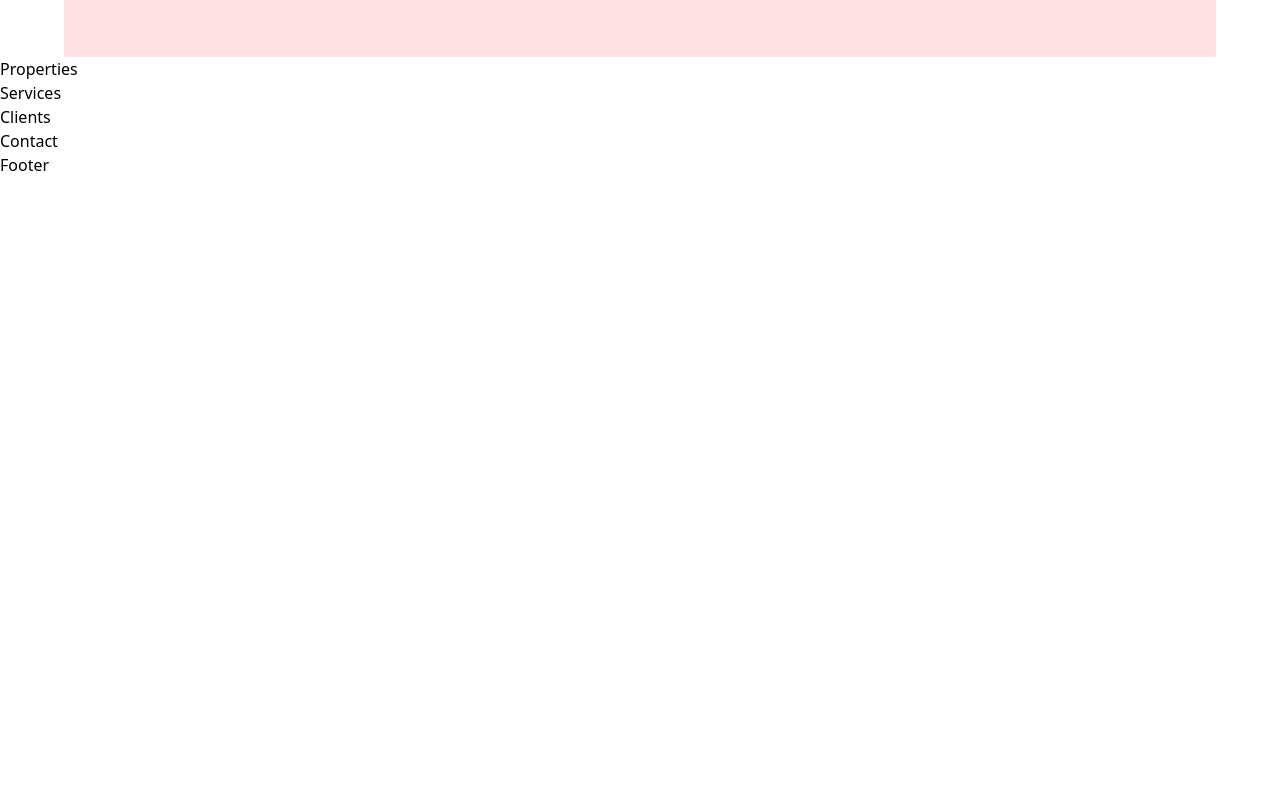
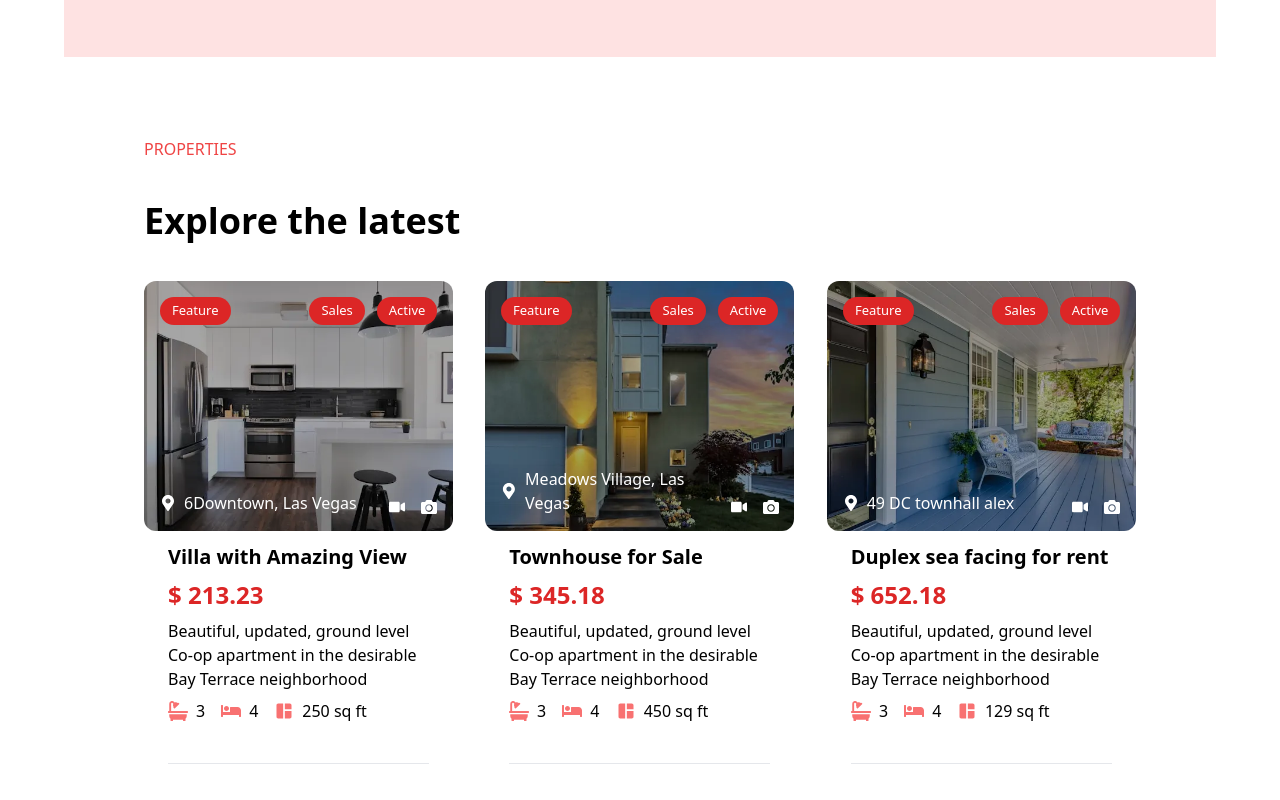
Before and after one commit to dipu0102/Real-estate, a React (Vite) app: page / in a window 1280 px wide. Shown: the part 2120-2920 px from the top of the page. Before the commit the page ends 2297 px from the top, so only its background shows below. Built offline with nearby package versions, Linux system fonts and the light colour scheme.

Commit message:
adding Property section

```diff
--- a/src/sections/Properties.jsx
+++ b/src/sections/Properties.jsx
@@ -1,7 +1,127 @@
-import React from "react";
+import React, { useEffect } from "react";
+import Aos from "aos";
+import "aos/dist/aos.css";
+import { useDarkMode } from "../components/DarkModeContext";
+import { property } from "../components/export";
+import {
+  FaBath,
+  FaShareAlt,
+  FaBed,
+  FaUserCircle,
+  FaPlus,
+  FaMapMarkedAlt,
+  FaVideo,
+  FaCamera,
+  FaMapMarkerAlt,
+} from "react-icons/fa";
+import { MdSpaceDashboard } from "react-icons/md";
 
 const Properties = () => {
-  return <div>Properties</div>;
+  useEffect(() => {
+    Aos.init({
+      duration: 2000,
+      offset: 200,
+      easing: "ease-in-sine",
+      delay: 100,
+    });
+  }, []);
+  const { darkMode, toggleDarkMode } = useDarkMode();
+  return (
+    <div className={`${darkMode ? "dark bg-black" : "light bg-transparent"}`}>
+      <section
+        id="properties"
+        className="lg:w-[90%] m-auto lg:px-20 px-6 py-20 w-full flex flex-col justify-center items-start gap-10"
+      >
+        <div className=" flex flex-col justify-center items-start gap-10">
+          <h1 data-aos="zoom-in" className="text-red-500 dark:text-white">
+            PROPERTIES
+          </h1>
+          <h1
+            data-aos="zoom-in"
+            className="text-black text-4xl font-semibold dark:text-white"
+          >
+            Explore the latest
+          </h1>
+        </div>
+        {/* properties grid start from here */}
+        <div
+          id="grid-box"
+          className="w-full grid lg:grid-cols-3 grid-cols-1 justify-center items-center gap-8 "
+        >
+          {property.map((item, index) => (
+            <div
+              data-aos="zoom-in"
+              data-aos-delay="200"
+              key={index}
+              className="bg-white dark:bg-gray-800 rounded-xl w-full"
+            >
+              <div
+                id="image-box"
+                className="bg-cover bg-center h-[250px] rounded-xl p-4 flex flex-col justify-between items-end"
+                style={{ backgroundImage: `url(${item.images})` }}
+              >
+                <div id="top" className="flex justify-between items-end w-full">
+                  <div>
+                    <button className="px-3 py-1 bg-red-600 hover:bg-white hover:text-black text-white rounded-full text-[13px]">
+                      Feature
+                    </button>
+                  </div>
+                  <div className="flex justify-between items-center gap-3">
+                    <button className="px-3 py-1 bg-red-600 hover:bg-white hover:text-black text-white rounded-full text-[13px]">
+                      Sales
+                    </button>
+                    <button className="px-3 py-1 bg-red-600 hover:bg-white hover:text-black text-white rounded-full text-[13px]">
+                      Active
+                    </button>
+                  </div>
+                </div>
+                <div
+                  id="bottom"
+                  className="flex justify-between items-end w-full"
+                >
+                  <div className=" flex justify-start items-center gap-2">
+                    <FaMapMarkerAlt className="size-4 text-white" />
+                    <h1 className="text-white">{item.address}</h1>
+                  </div>
+                  <div className=" flex justify-start items-center gap-4">
+                    <FaVideo className="size-4 text-white" />
+                    <FaCamera className="size-4 text-white" />
+                  </div>
+                </div>
+              </div>
+              <div className="px-6 py-3 flex flex-col justify-center items-start gap-2 w-full">
+                <h1 className="text-xl text-black font-semibold dark:text-white">
+                  {item.name}
+                </h1>
+                <h1 className="text-2xl text-red-600 font-semibold dark:text-white">
+                  {item.price}
+                </h1>
+                <p className="dark:text-white">{item.about}</p>
+                <div
+                  id="icons"
+                  className=" flex justify-center items-start gap-4"
+                >
+                  <div className="flex justify-center gap-2 items-center">
+                    <FaBath className="size-5 text-red-400" />
+                    <h1 className="dark:text-white">{item.bath}</h1>
+                  </div>
+                  <div className="flex justify-center items-center gap-2">
+                    <FaBed className="size-5 text-red-400" />
+                    <h1 className="dark:text-white">{item.bed}</h1>
+                  </div>
+                  <div className="flex justify-center items-center gap-2">
+                    <MdSpaceDashboard className="size-5 text-red-400" />
+                    <h1 className="dark:text-white">{item.area}</h1>
+                  </div>
+                </div>
+                <div className="w-full h-[1px] bg-gray-200 mt-8"></div>
+              </div>
+            </div>
+          ))}
+        </div>
+      </section>
+    </div>
+  );
 };
 
 export default Properties;
```
